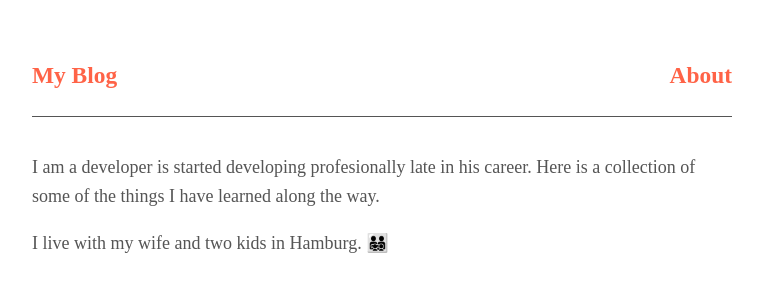
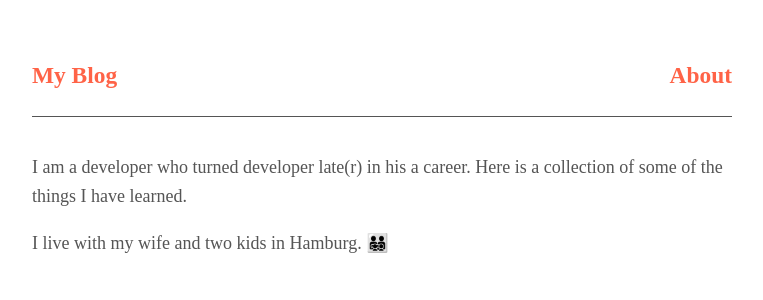
Before and after one commit to rscharfer/myblog, a Next.js app: page /about in a window 1280 px wide. Shown: the top 300 px of the page, without its empty margins (258-1021 px from the left). Built offline with nearby package versions, Linux system fonts and the light colour scheme.

Commit message:
content changes

```diff
--- a/pages/index.js
+++ b/pages/index.js
@@ -4,6 +4,7 @@ import Layout from "../components/Layout";
 import PostList from "../components/PostList";
 
 const Index = ({ title, description, posts, ...props }) => {
+  console.log('here are some posts', posts);
   return (
     <Layout pageTitle={title}>
       <h1 className="title">Welcome to my blog!</h1>
--- a/siteconfig.json
+++ b/siteconfig.json
@@ -1,4 +1,4 @@
 {
   "title": "The Real Dev Dad",
-  "description": "I am a developer is started developing profesionally late in his career. Here is a collection of some of the things I have learned along the way."
+  "description": "I am a developer who turned developer late(r) in his a career. Here is a collection of some of the things I have learned."
 }
```
Also changed, not shown: othermarkdown/frontPage.md (added, +11 -0 lines), othermarkdown/learningLog.md (renamed from posts/learningLog.md, +2 -0 lines), posts/frontPage.md (deleted, +0 -10 lines), othermarkdown/aboutMe.md (renamed from posts/aboutMe.md).
